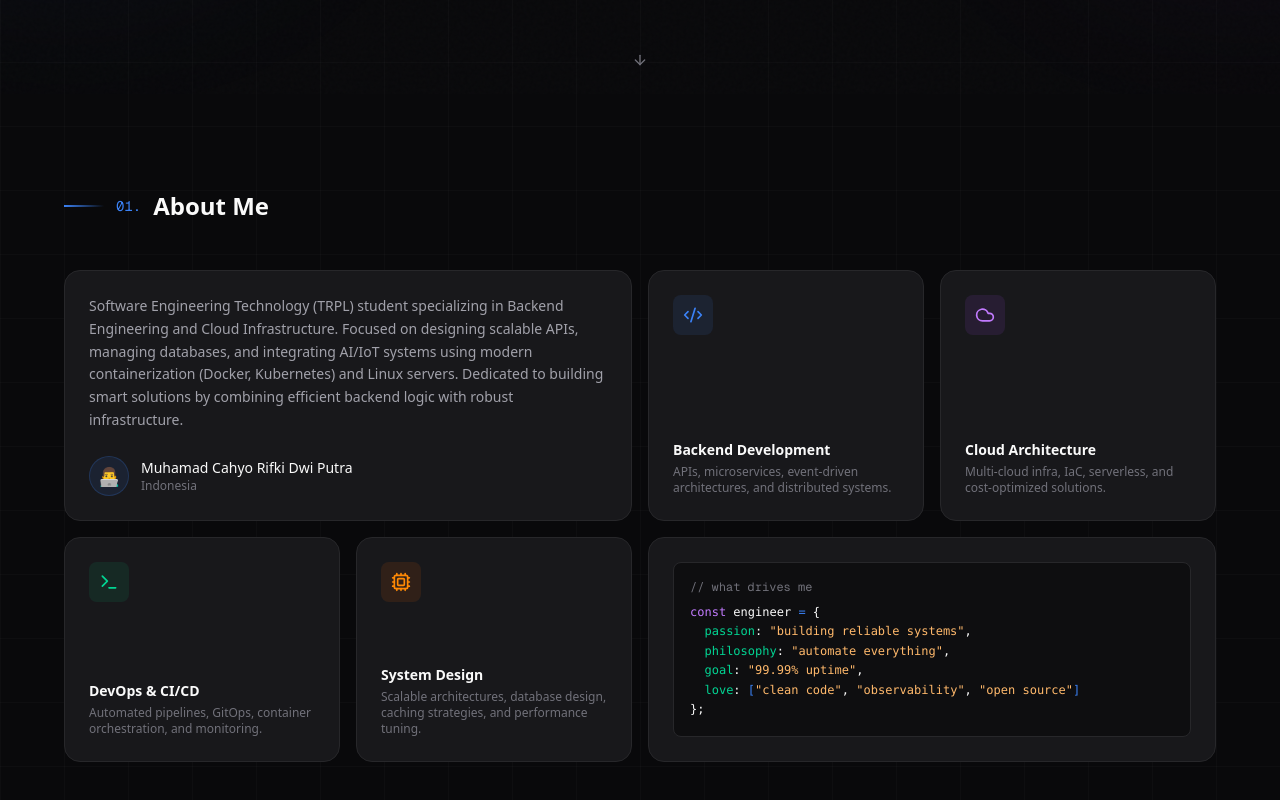
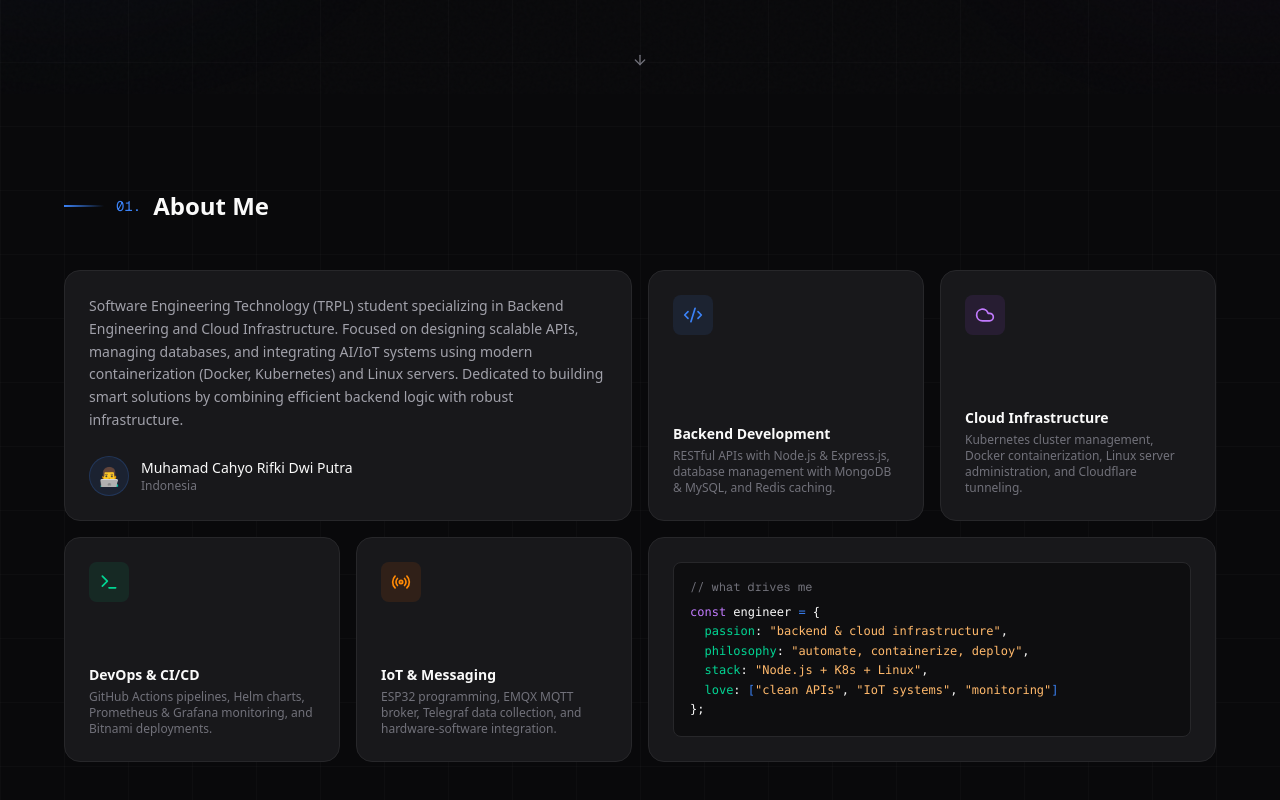
Before and after one commit to kblim10/cahyo.engineer, a Next.js app: page / in a window 1280 px wide. Shown: the part 706-1506 px from the top of the page. Built offline with nearby package versions, Linux system fonts and the light colour scheme.

Commit message:
fix: update About section to match actual profile

```diff
--- a/src/app/layout.tsx
+++ b/src/app/layout.tsx
@@ -13,7 +13,7 @@ const geistMono = Geist_Mono({
 });
 
 export const metadata: Metadata = {
-  title: "Cahyo Rifki — Backend & Cloud Infrastructure Engineer",
+  title: "cahyo — Backend & Cloud Infrastructure Engineer",
   description:
     "Portfolio of Muhamad Cahyo Rifki Dwi Putra — Backend Engineer & Cloud Infrastructure Enthusiast. Building scalable systems and reliable cloud architectures.",
   keywords: [
--- a/src/components/About.tsx
+++ b/src/components/About.tsx
@@ -2,7 +2,7 @@
 
 import { personalInfo } from "@/lib/data";
 import { AnimatedCard } from "./animations";
-import { Code2, Cloud, Terminal, Cpu } from "lucide-react";
+import { Code2, Cloud, Terminal, Radio } from "lucide-react";
 
 export default function About() {
   return (
@@ -49,8 +49,8 @@ export default function About() {
                   Backend Development
                 </h3>
                 <p className="text-xs text-muted-foreground">
-                  APIs, microservices, event-driven architectures, and
-                  distributed systems.
+                  RESTful APIs with Node.js & Express.js, database management
+                  with MongoDB & MySQL, and Redis caching.
                 </p>
               </div>
             </div>
@@ -63,11 +63,11 @@ export default function About() {
               </div>
               <div>
                 <h3 className="text-sm font-semibold mb-1">
-                  Cloud Architecture
+                  Cloud Infrastructure
                 </h3>
                 <p className="text-xs text-muted-foreground">
-                  Multi-cloud infra, IaC, serverless, and cost-optimized
-                  solutions.
+                  Kubernetes cluster management, Docker containerization,
+                  Linux server administration, and Cloudflare tunneling.
                 </p>
               </div>
             </div>
@@ -83,8 +83,8 @@ export default function About() {
                   DevOps & CI/CD
                 </h3>
                 <p className="text-xs text-muted-foreground">
-                  Automated pipelines, GitOps, container orchestration, and
-                  monitoring.
+                  GitHub Actions pipelines, Helm charts, Prometheus &
+                  Grafana monitoring, and Bitnami deployments.
                 </p>
               </div>
             </div>
@@ -93,15 +93,15 @@ export default function About() {
           <AnimatedCard delay={0.4}>
             <div className="bento-card shimmer p-6 h-full flex flex-col justify-between">
               <div className="w-10 h-10 rounded-lg bg-orange-500/10 flex items-center justify-center mb-4">
-                <Cpu size={20} className="text-orange-400" />
+                <Radio size={20} className="text-orange-400" />
               </div>
               <div>
                 <h3 className="text-sm font-semibold mb-1">
-                  System Design
+                  IoT & Messaging
                 </h3>
                 <p className="text-xs text-muted-foreground">
-                  Scalable architectures, database design, caching strategies,
-                  and performance tuning.
+                  ESP32 programming, EMQX MQTT broker, Telegraf data
+                  collection, and hardware-software integration.
                 </p>
               </div>
             </div>
@@ -122,34 +122,34 @@ export default function About() {
                     {"  "}
                     <span className="text-emerald-400">passion</span>:{" "}
                     <span className="text-orange-300">
-                      &quot;building reliable systems&quot;
+                      &quot;backend &amp; cloud infrastructure&quot;
                     </span>
                     ,{"\n"}
                     {"  "}
                     <span className="text-emerald-400">philosophy</span>:{" "}
                     <span className="text-orange-300">
-                      &quot;automate everything&quot;
+                      &quot;automate, containerize, deploy&quot;
                     </span>
                     ,{"\n"}
                     {"  "}
-                    <span className="text-emerald-400">goal</span>:{" "}
+                    <span className="text-emerald-400">stack</span>:{" "}
                     <span className="text-orange-300">
-                      &quot;99.99% uptime&quot;
+                      &quot;Node.js + K8s + Linux&quot;
                     </span>
                     ,{"\n"}
                     {"  "}
                     <span className="text-emerald-400">love</span>:{" "}
                     <span className="text-accent">[</span>
                     <span className="text-orange-300">
-                      &quot;clean code&quot;
+                      &quot;clean APIs&quot;
                     </span>
                     ,{" "}
                     <span className="text-orange-300">
-                      &quot;observability&quot;
+                      &quot;IoT systems&quot;
                     </span>
                     ,{" "}
                     <span className="text-orange-300">
-                      &quot;open source&quot;
+                      &quot;monitoring&quot;
                     </span>
                     <span className="text-accent">]</span>
                     {"\n"}
--- a/src/components/Hero.tsx
+++ b/src/components/Hero.tsx
@@ -110,7 +110,7 @@ export default function Hero() {
                 <span className="text-foreground">whoami</span>
               </p>
               <p className="text-muted">
-                Backend Engineer | Cloud Architect | DevOps
+                TRPL Student | Backend & Cloud Infra | IoT
               </p>
               <p className="mt-2">
                 <span className="text-success">cahyo</span>
@@ -120,7 +120,7 @@ export default function Hero() {
                 <span className="text-foreground">cat skills.json | jq</span>
               </p>
               <p className="text-accent">
-                {`{ "focus": ["scalable systems", "cloud-native", "automation"] }`}
+                {`{ "focus": ["Node.js APIs", "Kubernetes", "IoT/MQTT"] }`}
               </p>
             </div>
           </div>
```
